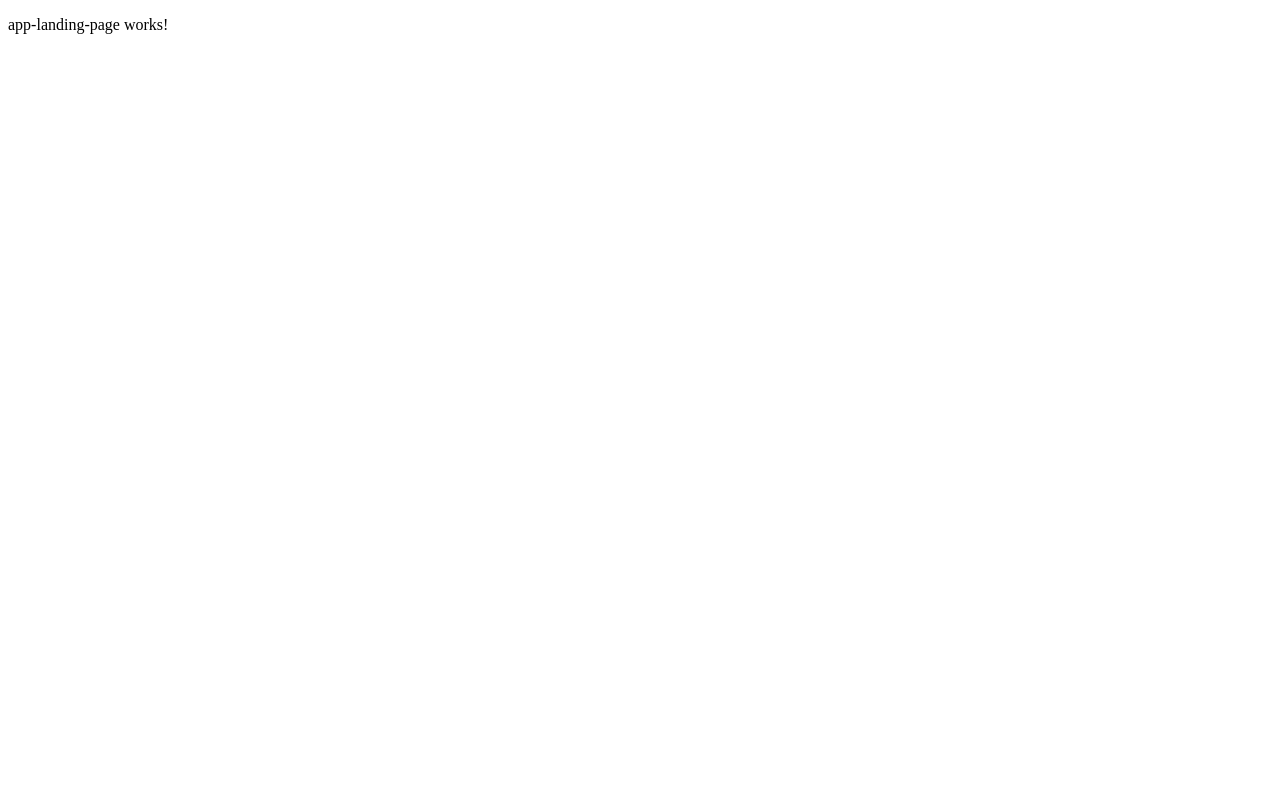
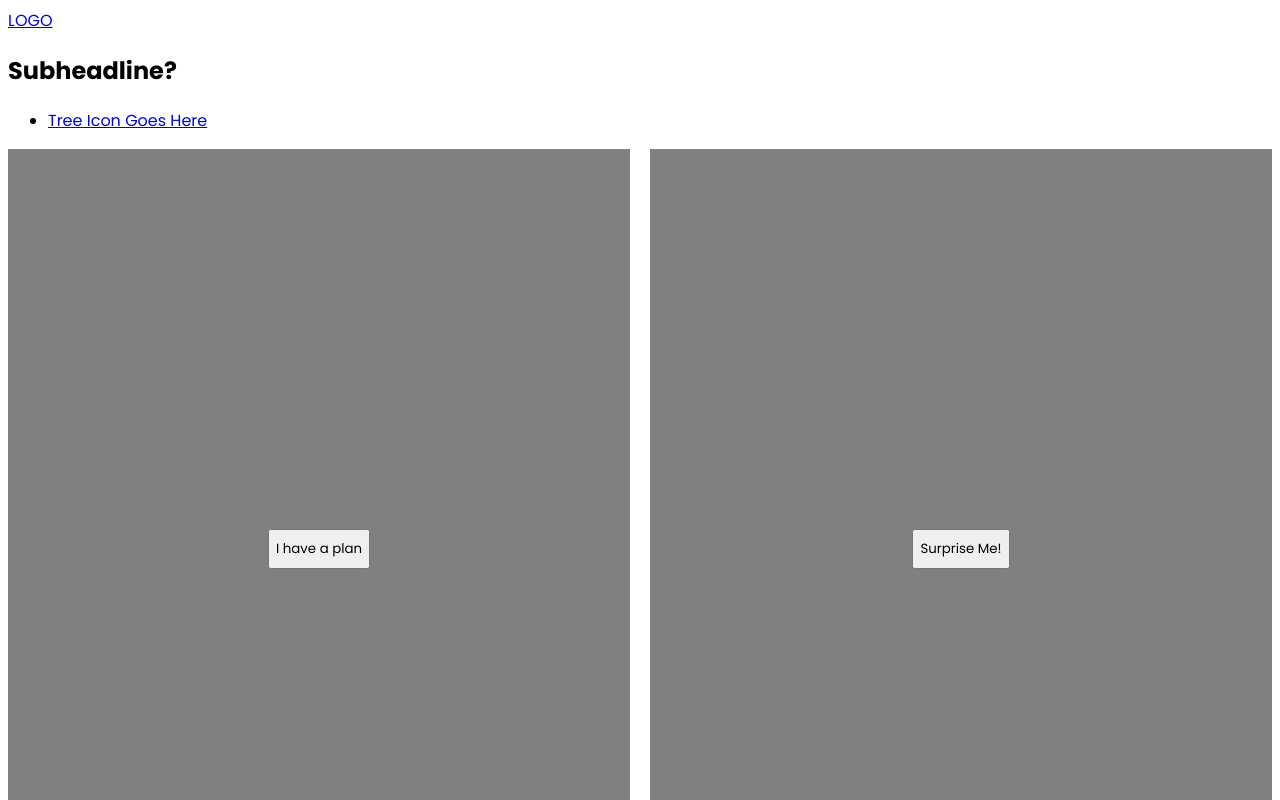
Before and after one commit to monicahack/bootcamp-final-project, an Angular app: page / in a window 1280 px wide. Shown: the top 800 px of the page. Built offline with nearby package versions, Linux system fonts and the light colour scheme.

Commit message:
Landing page progress

```diff
--- a/src/app/app-landing-page/app-landing-page.component.css
+++ b/src/app/app-landing-page/app-landing-page.component.css
@@ -0,0 +1,61 @@
+button{
+    font-family: 'Poppins', sans-serif;
+    height: 40px;
+}
+
+.planSection{
+    display: flex;
+    justify-content: center;
+    align-items: center;
+    background-color: gray;
+    width: 100%;
+    height: 50vh;
+    margin-bottom: 20px;
+
+}
+
+.noPlanSection{
+    display: flex;
+    justify-content: center;
+    align-items: center;
+    background-color: gray;
+    width: 100%;
+    height: 50vh;
+}
+
+@media only screen and (min-width: 768px) {
+    .planSection{
+        display: flex;
+        justify-content: center;
+        background-color: gray;
+        width: 100%;
+        height: 50vh;
+        margin-bottom: 20px;
+
+    }
+
+    .noPlanSection{
+        display: flex;
+        justify-content: center;
+        background-color: gray;
+        width: 100%;
+        height: 50vh;
+    }
+
+}
+
+@media only screen and (min-width: 1024px){
+    .landingPageContent{
+        display:flex;
+    }
+    .planSection{
+        width: 50%;
+        height: 100vh;
+        margin-right: 20px;
+    }
+    .noPlanSection{
+        width: 50%;
+        height: 100vh;
+    }
+
+}
--- a/src/app/app-landing-page/app-landing-page.component.html
+++ b/src/app/app-landing-page/app-landing-page.component.html
@@ -1 +1,12 @@
-<p>app-landing-page works!</p>
+<div class="landingPageContent">
+    <div class="planSection">
+        <!-- NEED AN ICON -->
+        <img src="">
+        <button [routerLink]="'/states-list/'">I have a plan</button>
+    </div>
+    <div class="noPlanSection">
+        <!-- NEED AN ICON -->
+        <img src="">
+        <button [routerLink]="'/random-park-generator/'">Surprise Me!</button>
+    </div>
+</div>
--- a/src/app/app-landing-page/app-landing-page.component.ts
+++ b/src/app/app-landing-page/app-landing-page.component.ts
@@ -1,4 +1,6 @@
 import { Component, OnInit } from '@angular/core';
+import { NpsApiService } from '../nps-api.service';
+import { FavoriteService } from '../favorite.service';
 
 @Component({
   selector: 'app-app-landing-page',
@@ -7,7 +9,7 @@ import { Component, OnInit } from '@angular/core';
 })
 export class AppLandingPageComponent implements OnInit {
 
-  constructor() { }
+  constructor(public api: NpsApiService, public tree: FavoriteService) { }
 
   ngOnInit(): void {
   }
--- a/src/app/app.component.html
+++ b/src/app/app.component.html
@@ -1 +1,12 @@
+<nav>
+    <div class="leftLogoArea">
+        <!-- NEED A LOGO IMAGE -->
+        <a routerLink='/' routerLinkActive='active'><img class="logo" scr="">LOGO</a>
+        <h2>Subheadline?</h2>
+    </div>
+    <ul>
+        <!-- NEED TREE ICON -->
+        <li><a routerLink='/my-trip-list' routerLinkActive='active'>Tree Icon Goes Here</a></li>
+    </ul>
+</nav>
 <router-outlet></router-outlet>
--- a/src/index.html
+++ b/src/index.html
@@ -6,6 +6,9 @@
   <base href="/">
   <meta name="viewport" content="width=device-width, initial-scale=1">
   <link rel="icon" type="image/x-icon" href="favicon.ico">
+  <link rel="preconnect" href="https://fonts.googleapis.com">
+<link rel="preconnect" href="https://fonts.gstatic.com" crossorigin>
+<link href="https://fonts.googleapis.com/css2?family=Poppins:ital,wght@0,100;0,200;0,300;0,400;0,500;0,600;0,700;0,800;0,900;1,100;1,200;1,300;1,400;1,500;1,600;1,700;1,800;1,900&display=swap" rel="stylesheet">
 </head>
 <body>
   <app-root></app-root>
--- a/src/styles.css
+++ b/src/styles.css
@@ -1 +1,4 @@
 /* You can add global styles to this file, and also import other style files */
+*{
+    font-family: 'Poppins', sans-serif;
+}
```
Also changed, not shown: 1 other file (tests, documents, lock files or other folders).
